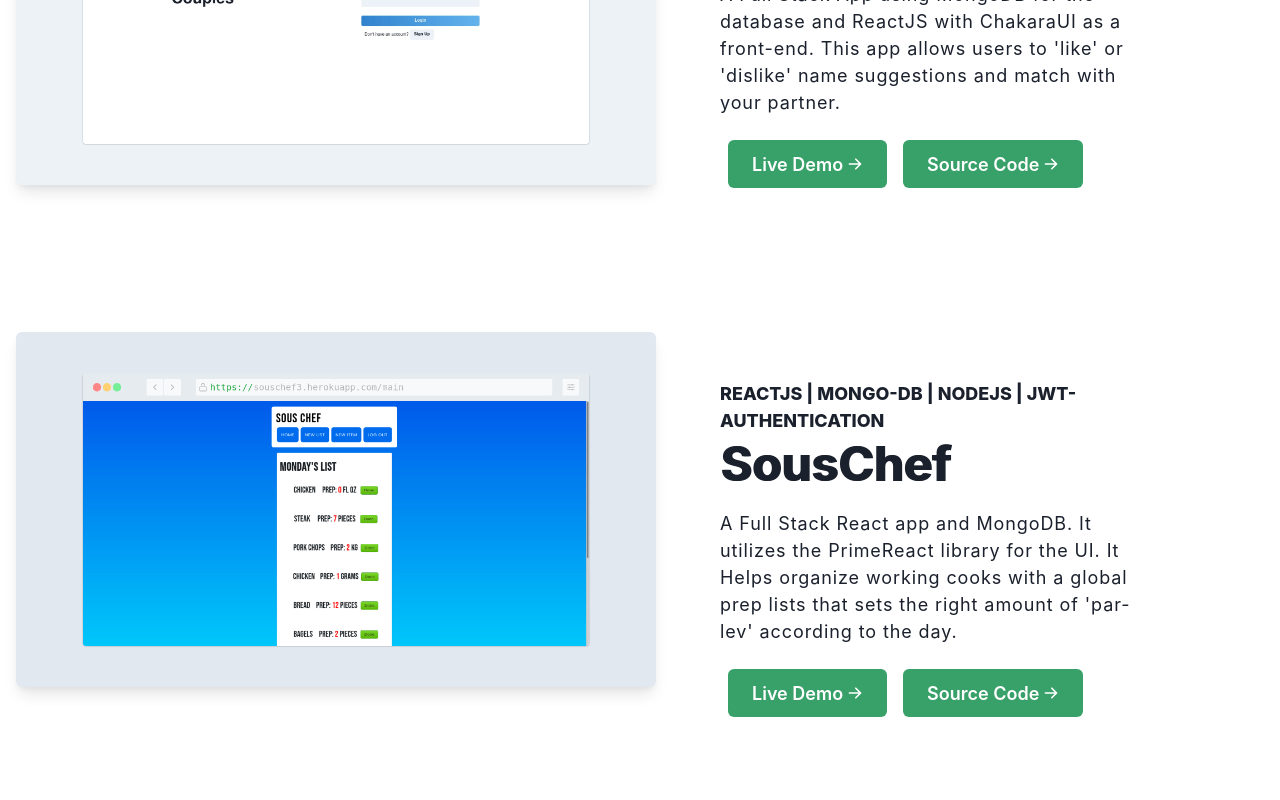
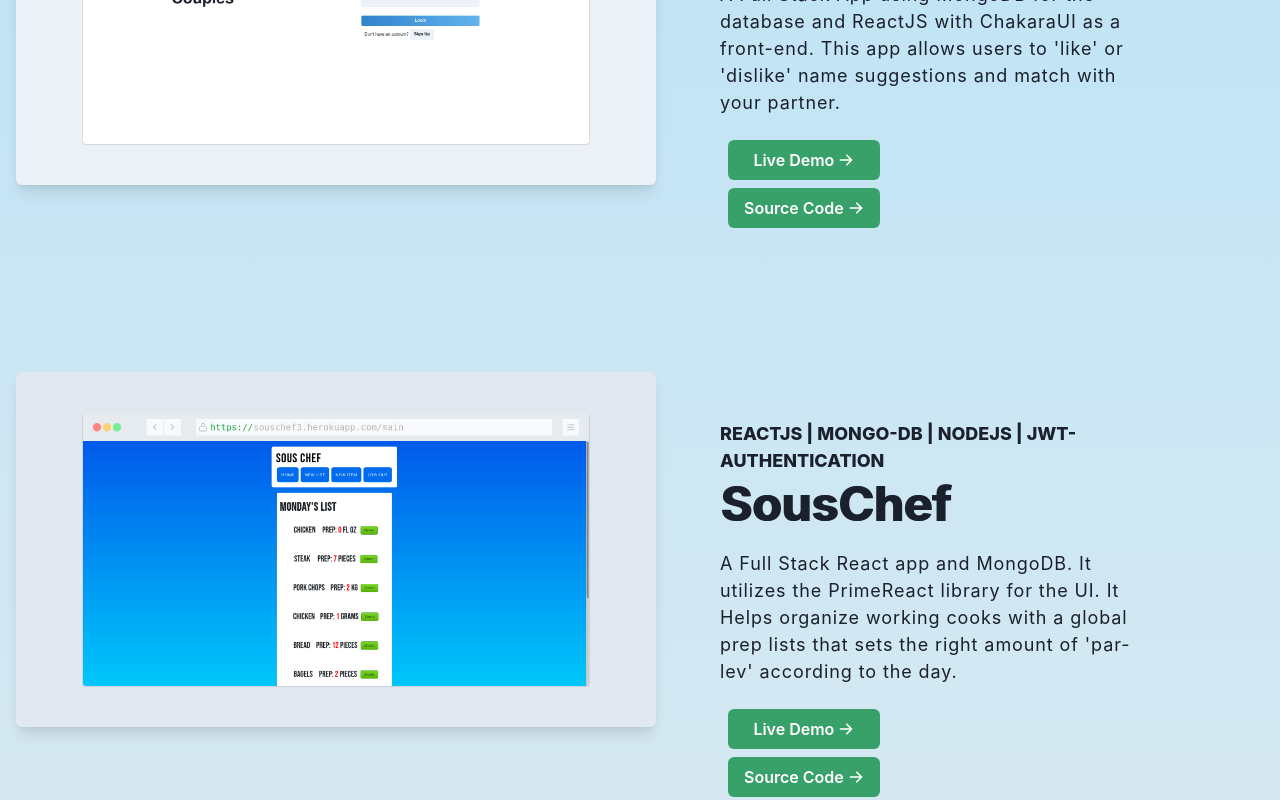
Before and after one commit to nickmackenzie/nick.dev, a Next.js app: page / in a window 1280 px wide. Shown: the part 860-1660 px from the top of the page. Built offline with nearby package versions, Linux system fonts and the light colour scheme; no server answers.

Commit message:
background

```diff
--- a/components/AlternativeProject.js
+++ b/components/AlternativeProject.js
@@ -67,7 +67,7 @@
           {props.description}
         </chakra.p>
 
-        <Flex>
+        <Flex direction="column">
           <Button
             as="a"
             colorScheme="green"
@@ -76,7 +76,7 @@
             justifyContent="center"
             w={{ base: "full", sm: "auto" }}
             mb={{ base: 2, sm: 0 }}
-            size="lg"
+            size="md"
             m="2"
             target="_blank"
             href={props.liveURL}
@@ -98,7 +98,7 @@
             justifyContent="center"
             w={{ base: "full", sm: "auto" }}
             mb={{ base: 2, sm: 0 }}
-            size="lg"
+            size="md"
             target="_blank"
             m="2"
             href={props.sourceCodeURL}
--- a/components/AlternativeReverse.js
+++ b/components/AlternativeReverse.js
@@ -84,7 +84,7 @@
         >
           {props.description}
         </chakra.p>
-        <Flex>
+        <Flex direction="column">
           <Button
             as="a"
             colorScheme="green"
@@ -93,7 +93,7 @@
             justifyContent="center"
             w={{ base: "full", sm: "auto" }}
             mb={{ base: 2, sm: 0 }}
-            size="lg"
+            size="md"
             m="2"
             target="_blank"
             href={props.liveURL}
@@ -115,7 +115,7 @@
             justifyContent="center"
             w={{ base: "full", sm: "auto" }}
             mb={{ base: 2, sm: 0 }}
-            size="lg"
+            size="md"
             m="2"
             target="_blank"
             href={props.sourceCodeURL}
--- a/components/landingText.js
+++ b/components/landingText.js
@@ -54,7 +54,7 @@
 
   return (
     <>
-      <Box px={8} py={24} className='hero' mx="auto">
+      <Box px={8} py={24} className='' mx="auto">
         <Box
           w={{ base: "full", md: 11 / 12, xl: 9 / 12 }}
           mx="auto"
--- a/pages/index.js
+++ b/pages/index.js
@@ -54,7 +54,7 @@
 export default function Home() {
 
   return (
-    <div>
+    <div className="hero">
 
       <NextSeo
         title="Nick MacKenzie - Full Stack Web Developer. Ontario, Canada"
@@ -68,7 +68,7 @@
         <link rel="icon" type="image/png" sizes="32x32" href="/favicon-32x32.png" ></link>
         <link rel="icon" type="image/png" sizes="16x16" href="/favicon-16x16.png"></link>
       </Head>
-      <div>
+      <div >
         <LandingText></LandingText>
 
       </div>
--- a/styles/globals.css
+++ b/styles/globals.css
@@ -151,14 +151,6 @@
 .projectButton {
   transition: all 1s ease;
 }
-/* .hero {
-  background: linear-gradient(to bottom, #d5dee7 0%, #e8ebf2 50%, #e2e7ed 100%),
-    linear-gradient(
-      to bottom,
-      rgba(0, 0, 0, 0.02) 50%,
-      rgba(255, 255, 255, 0.02) 61%,
-      rgba(0, 0, 0, 0.02) 73%
-    ),
-    linear-gradient(33deg, rgba(255, 255, 255, 0.2) 0%, rgba(0, 0, 0, 0.2) 100%);
-  background-blend-mode: normal, color-burn;
-} */
+.hero {
+  background-image: linear-gradient(to top, #fff1eb 0%, #ace0f9 100%);
+}
```
